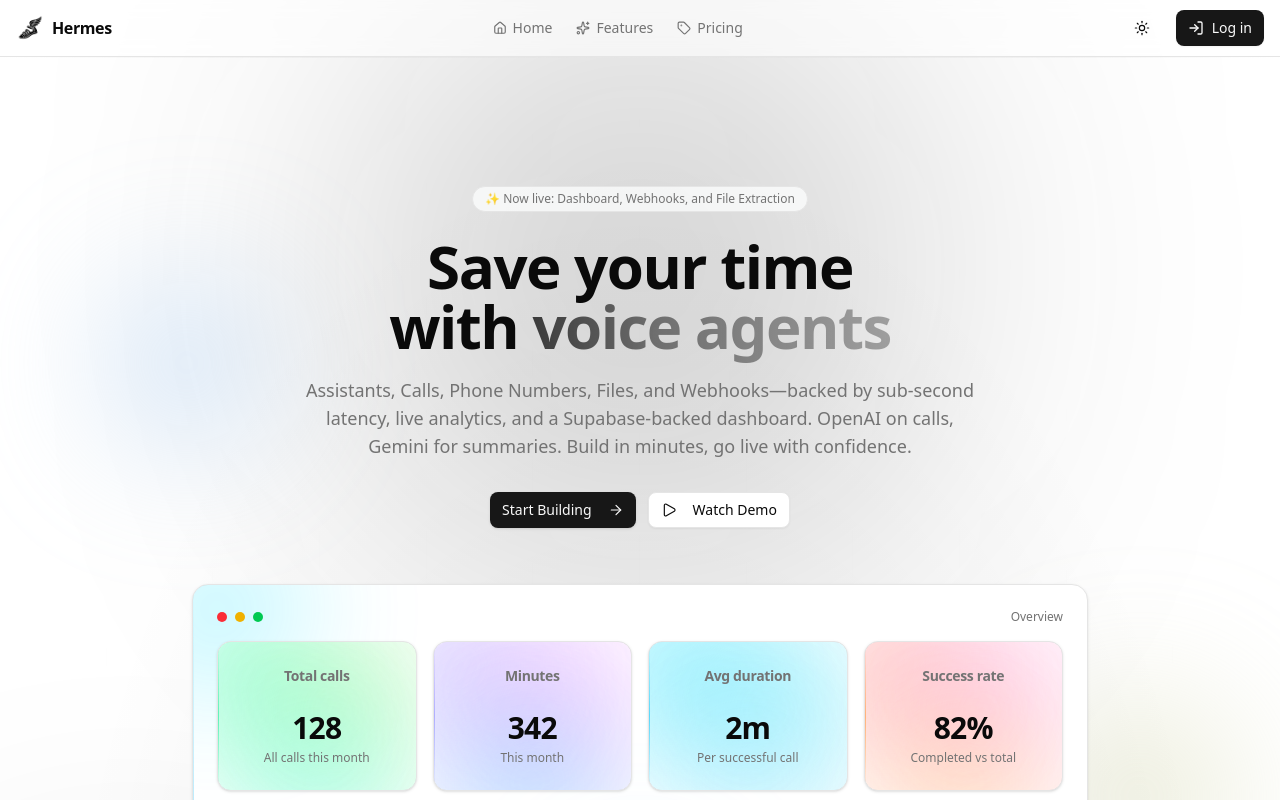
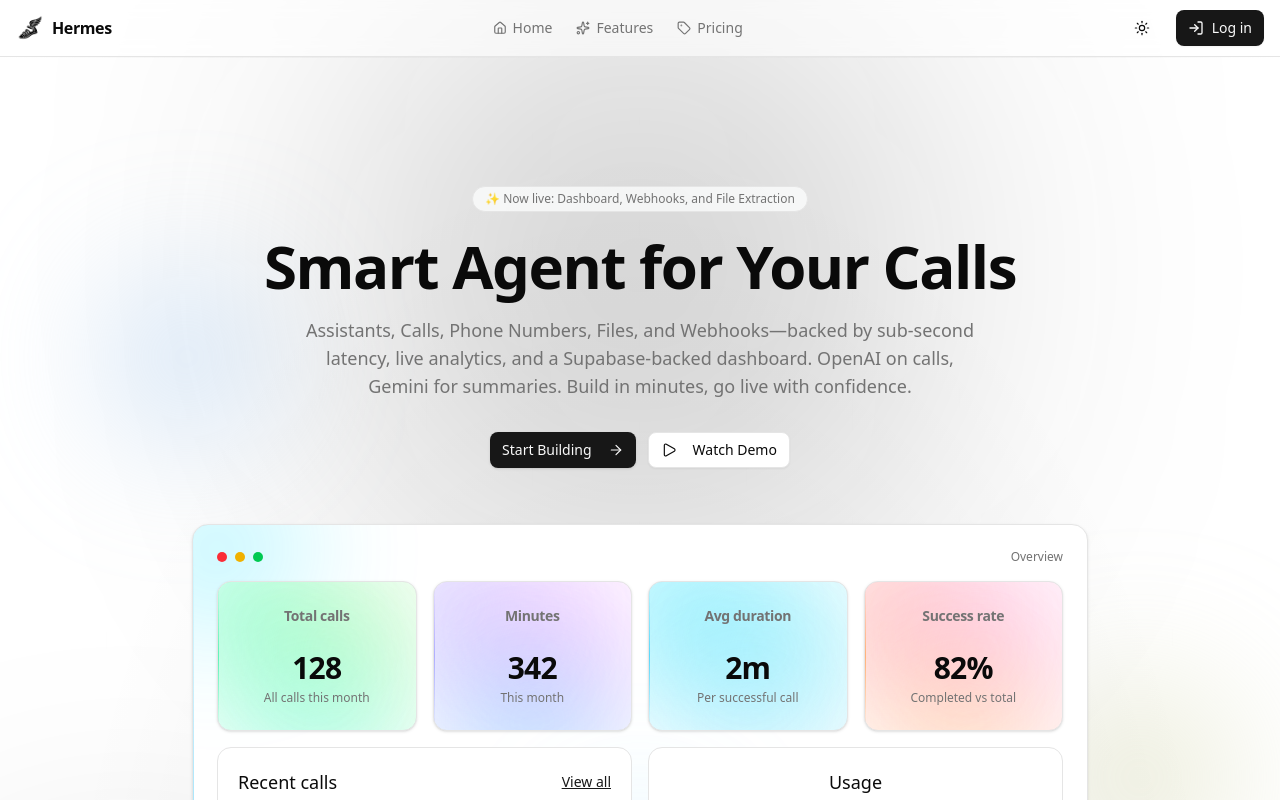
Before and after one commit to benz206/hophacks2025, a Next.js app: page / in a window 1280 px wide. Shown: the top 800 px of the page. Built offline with nearby package versions, Linux system fonts and the light colour scheme.

Commit message:
landing title

```diff
--- a/components/hero-section.tsx
+++ b/components/hero-section.tsx
@@ -37,7 +37,7 @@ export function HeroSection() {
           </div>
 
           <h1 className="text-4xl font-semibold tracking-tight sm:text-6xl text-balance">
-            Save your time with <span className="text-gradient">voice agents</span>
+            Smart Agent for Your Calls
           </h1>
 
           <p className="mt-5 text-base sm:text-lg leading-7 text-muted-foreground max-w-2xl mx-auto text-pretty">
```
